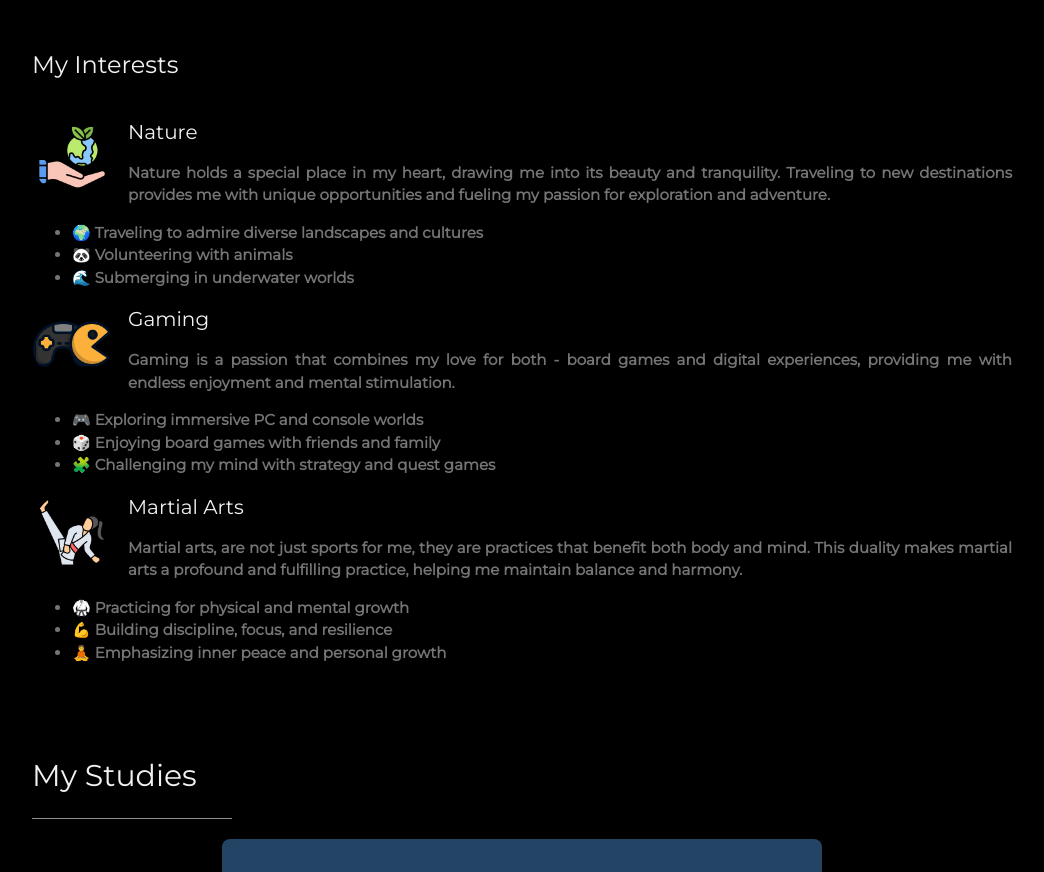
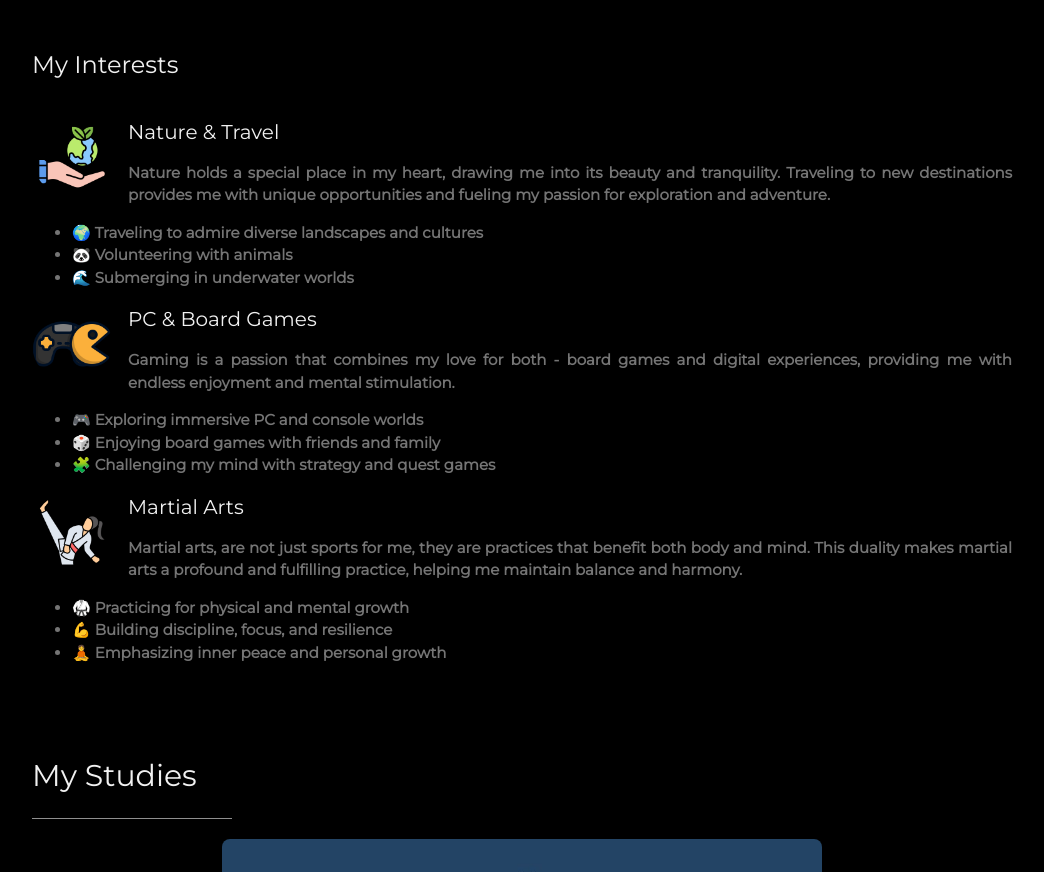
Before and after one commit to StefRuseva88/stefruseva88.github.io, a plain HTML site: page index.html in a window 1280 px wide. Shown: the part 3608-4480 px from the top of the page, without its empty margins (178-1222 px from the left). Drawn offline with nearby package versions, Linux system fonts and the light colour scheme.

Commit message:
Update index.html

```diff
--- a/index.html
+++ b/index.html
@@ -193,7 +193,7 @@ a:hover {
     <!-- Nature Section -->
     <div>
         <img src="Images/clean-environment_11742196.png" alt="Nature" class="w3-left w3-circle w3-margin-right" style="width:80px">
-        <h4 class="w3-text-light-grey">Nature</h4>
+        <h4 class="w3-text-light-grey">Nature & Travel</h4>
         <ul>
             <p>Nature holds a special place in my heart, drawing me into its beauty and tranquility. Traveling to new destinations provides me with unique opportunities and fueling my passion for exploration and adventure.</p>
             <li>🌍 Traveling to admire diverse landscapes and cultures</li>
@@ -205,7 +205,7 @@ a:hover {
     <!-- Gaming Section -->
     <div>
         <img src="Images/game_8458370.png" alt="Gaming" class="w3-left w3-circle w3-margin-right" style="width:80px">
-        <h4 class="w3-text-light-grey">Gaming</h4>
+        <h4 class="w3-text-light-grey">PC & Board Games</h4>
         <ul>
             <p>Gaming is a passion that combines my love for both - board games and digital experiences, providing me with endless enjoyment and mental stimulation.</p>
             <li>🎮 Exploring immersive PC and console worlds</li>
```
